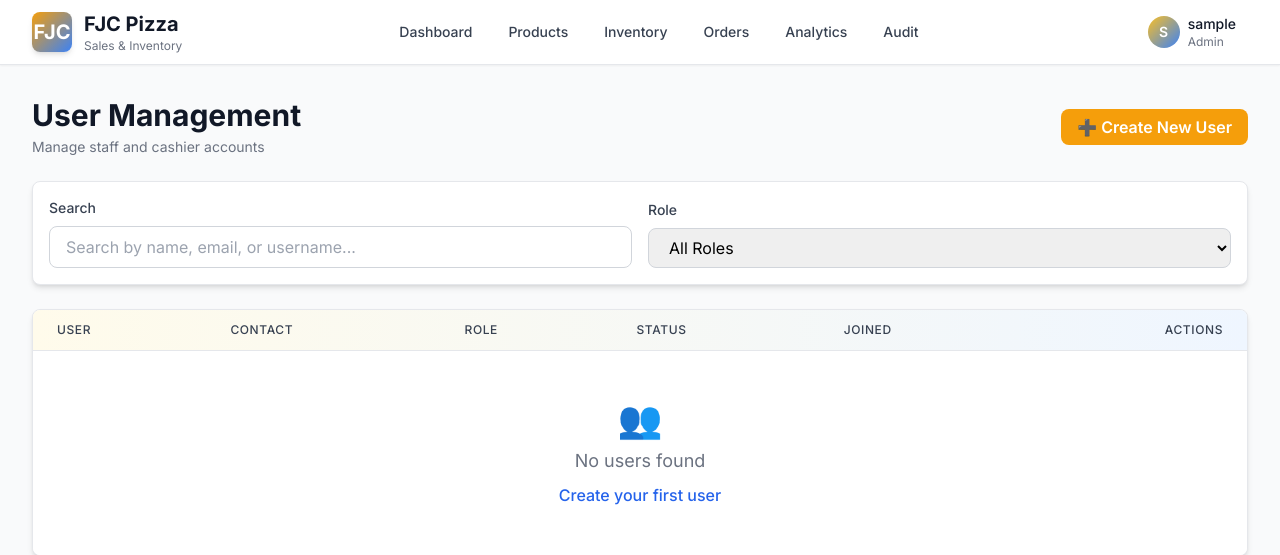
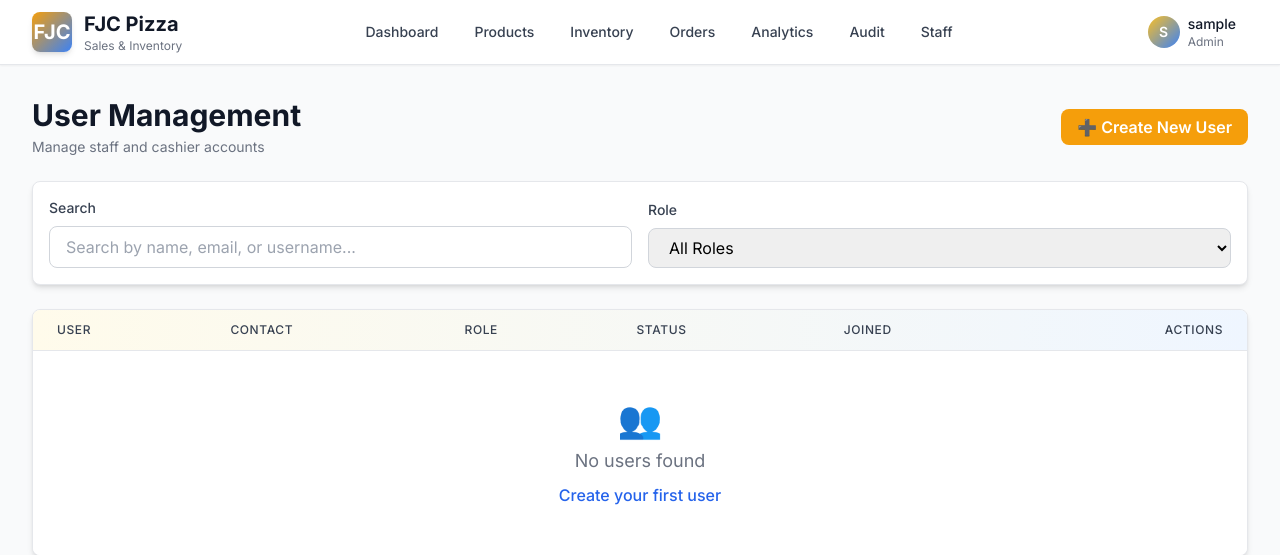
Before and after one commit to property360-2/FJC-Pizza, a Django app: page /accounts/users/ in a window 1280 px wide. Shown: the top 555 px of the page. Run offline with Django 5.2, Linux system fonts and the light colour scheme; a user stored in the database is signed in; tables that the repository leaves empty hold one stand-in row (values such as "Sample post"); some libraries are stand-ins or nearby versions.

Commit message:
feat: Add Staff Management link to main navigation menu
- Added 'Staff' link to desktop navigation (for admin users)
- Added 'Staff' link to mobile navigation menu
- Positioned after Audit link in both views
- Follows existing navigation styling and patterns

```diff
--- a/sales_inventory_system/templates/base.html
+++ b/sales_inventory_system/templates/base.html
@@ -143,6 +143,9 @@
                     <a href="{% url 'system:audit' %}" class="px-4 py-2 rounded-lg text-sm font-medium text-gray-700 hover:bg-gray-100 hover:text-fjc-blue-600">
                         Audit
                     </a>
+                    <a href="{% url 'accounts:user_list' %}" class="px-4 py-2 rounded-lg text-sm font-medium text-gray-700 hover:bg-gray-100 hover:text-fjc-blue-600">
+                        Staff
+                    </a>
                     {% elif user.is_cashier %}
                     <a href="{% url 'cashier_pos' %}" class="px-4 py-2 rounded-lg text-sm font-medium text-gray-700 hover:bg-gray-100 hover:text-fjc-blue-600">
                         POS
@@ -226,6 +229,9 @@
                     <a href="{% url 'system:audit' %}" class="px-4 py-3 text-base font-medium text-gray-700 hover:bg-gray-100 hover:text-fjc-blue-600 rounded-lg">
                         Audit
                     </a>
+                    <a href="{% url 'accounts:user_list' %}" class="px-4 py-3 text-base font-medium text-gray-700 hover:bg-gray-100 hover:text-fjc-blue-600 rounded-lg">
+                        Staff
+                    </a>
                     {% elif user.is_cashier %}
                     <a href="{% url 'cashier_pos' %}" class="px-4 py-3 text-base font-medium text-gray-700 hover:bg-gray-100 hover:text-fjc-blue-600 rounded-lg">
                         POS
```
